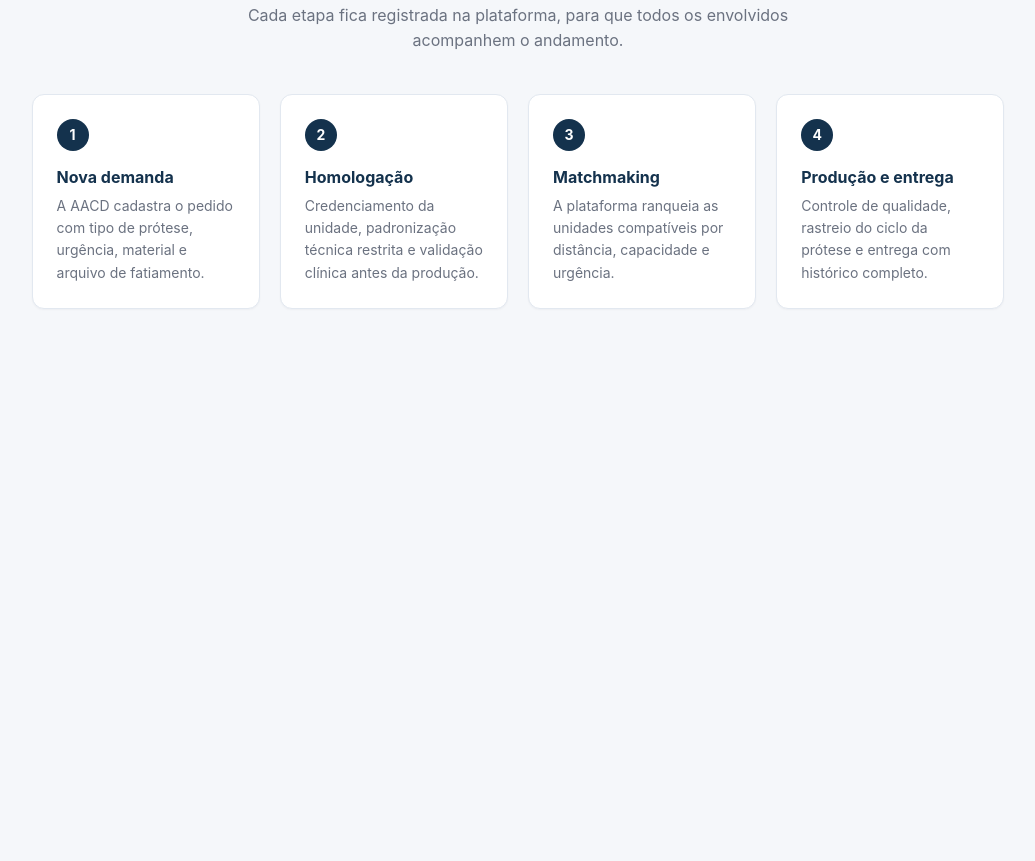
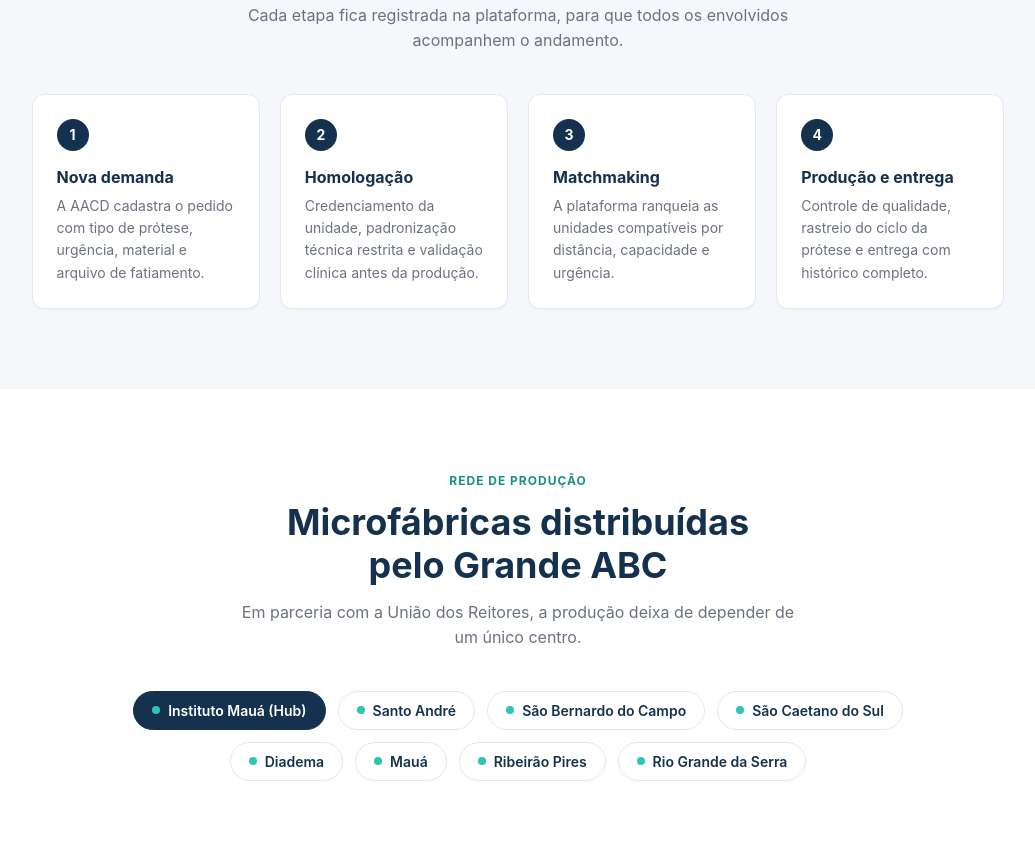
Before and after one commit to hub-proteses-3d/hub-proteses-3d, a website: page public/index.html in a window 1280 px wide. Shown: the part 1552-2413 px from the top of the page, without its empty margins (122-1157 px from the left). Before the commit the page ends 1941 px from the top, so only its background shows below. Drawn offline with Linux system fonts and the light colour scheme.

Commit message:
bloco rede de producao com as cidades

```diff
--- a/public/css/landing.css
+++ b/public/css/landing.css
@@ -165,3 +165,41 @@ a {
   font-size: 14px;
   font-weight: 700;
 }
+
+.cidades {
+  display: flex;
+  flex-wrap: wrap;
+  justify-content: center;
+  gap: 12px;
+  max-width: 820px;
+  margin: 0 auto;
+  padding: 0;
+  list-style: none;
+}
+
+.cidades li {
+  display: flex;
+  align-items: center;
+  gap: 8px;
+  padding: 10px 18px;
+  border: 1px solid var(--border);
+  border-radius: 999px;
+  background: var(--white);
+  color: var(--navy);
+  font-size: 14px;
+  font-weight: 600;
+}
+
+.cidades li::before {
+  content: "";
+  width: 8px;
+  height: 8px;
+  border-radius: 50%;
+  background: var(--teal);
+}
+
+.cidades .cidade-hub {
+  background: var(--navy);
+  border-color: var(--navy);
+  color: var(--white);
+}
--- a/public/index.html
+++ b/public/index.html
@@ -105,6 +105,21 @@
         </div>
       </div>
     </section>
+        <section id="rede" class="secao">
+      <span class="secao-tag">REDE DE PRODUÇÃO</span>
+      <h2>Microfábricas distribuídas<br>pelo Grande ABC</h2>
+      <p class="secao-texto">Em parceria com a União dos Reitores, a produção deixa de depender de um único centro.</p>
+      <ul class="cidades">
+        <li class="cidade-hub">Instituto Mauá (Hub)</li>
+        <li>Santo André</li>
+        <li>São Bernardo do Campo</li>
+        <li>São Caetano do Sul</li>
+        <li>Diadema</li>
+        <li>Mauá</li>
+        <li>Ribeirão Pires</li>
+        <li>Rio Grande da Serra</li>
+      </ul>
+    </section>
   </main>
 </body>
 </html>
```
